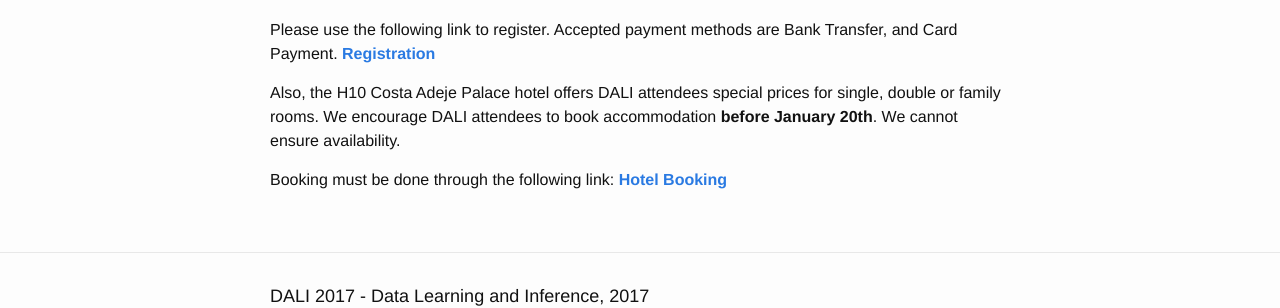
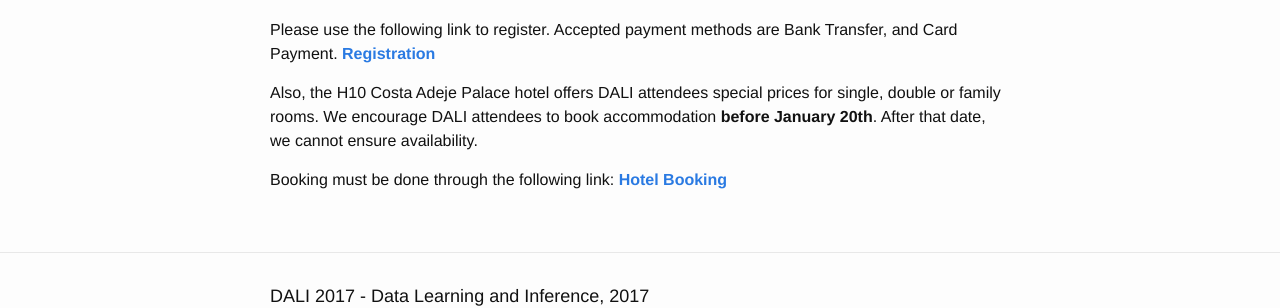
Before and after one commit to dalimeeting/dalimeeting.github.io, a Jekyll site: the page built from registration.html, in a window 1280 px wide. Shown: the part 666-974 px from the top of the page. Built offline with Jekyll 4.4.1, drawn with Linux system fonts in a browser that asks for light colours.

Commit message:
Update registration.html

```diff
--- a/_layouts/registration.html
+++ b/_layouts/registration.html
@@ -15,7 +15,7 @@ layout: page
   <p></p>
 
   <p> Also, the H10 Costa Adeje Palace hotel offers DALI attendees special prices for single, double or family rooms. We encourage DALI attendees to book accommodation <b>before January 20th</b>.
-    We cannot ensure availability.
+    After that date, we cannot ensure availability.
   </p>
 
  <p>   Booking must be done through the following link: <a href="http://gecoweb.gesintur.com/pub/1600006/q2/cgi.hrb?idexp=VJ7FP&main=alojamientos
```
